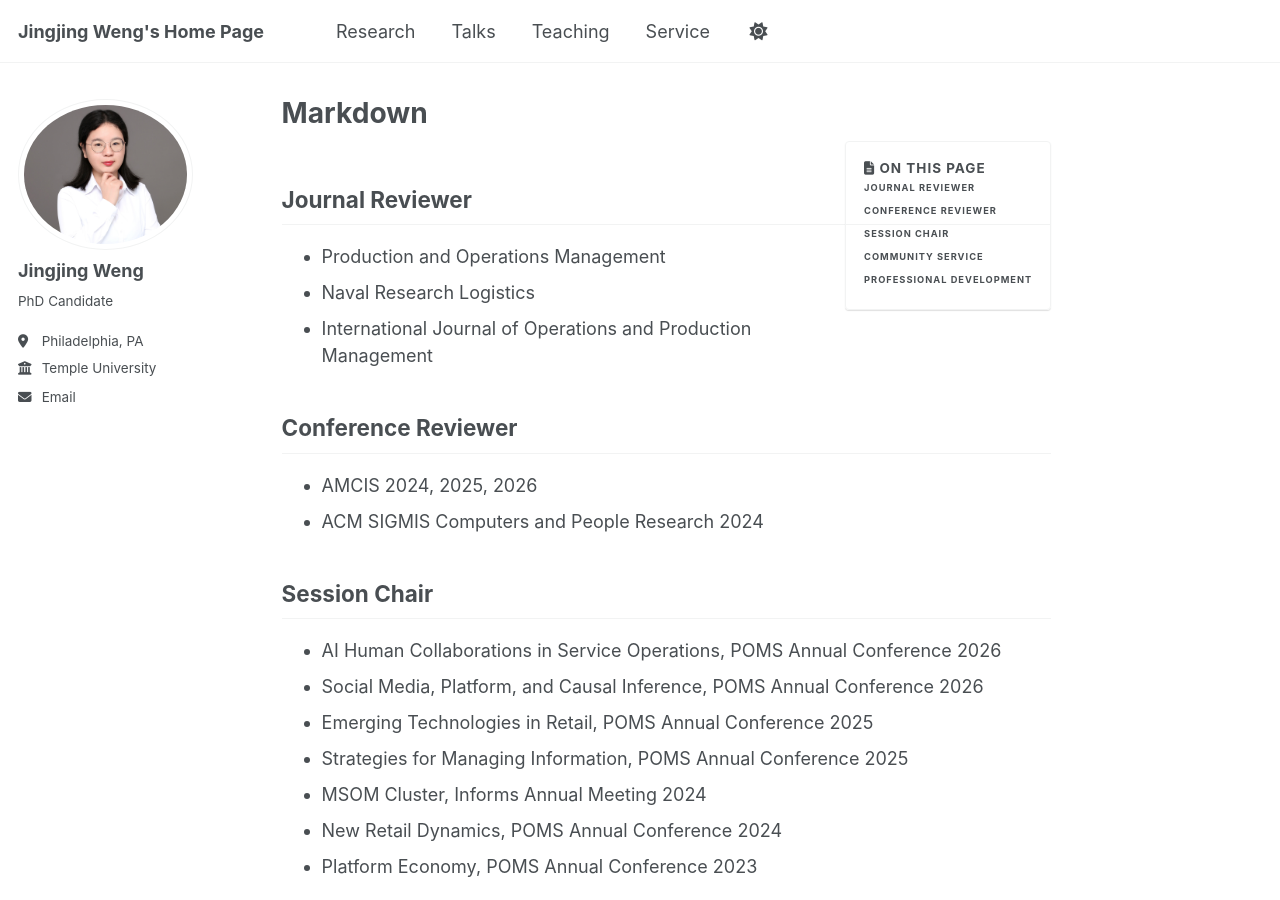
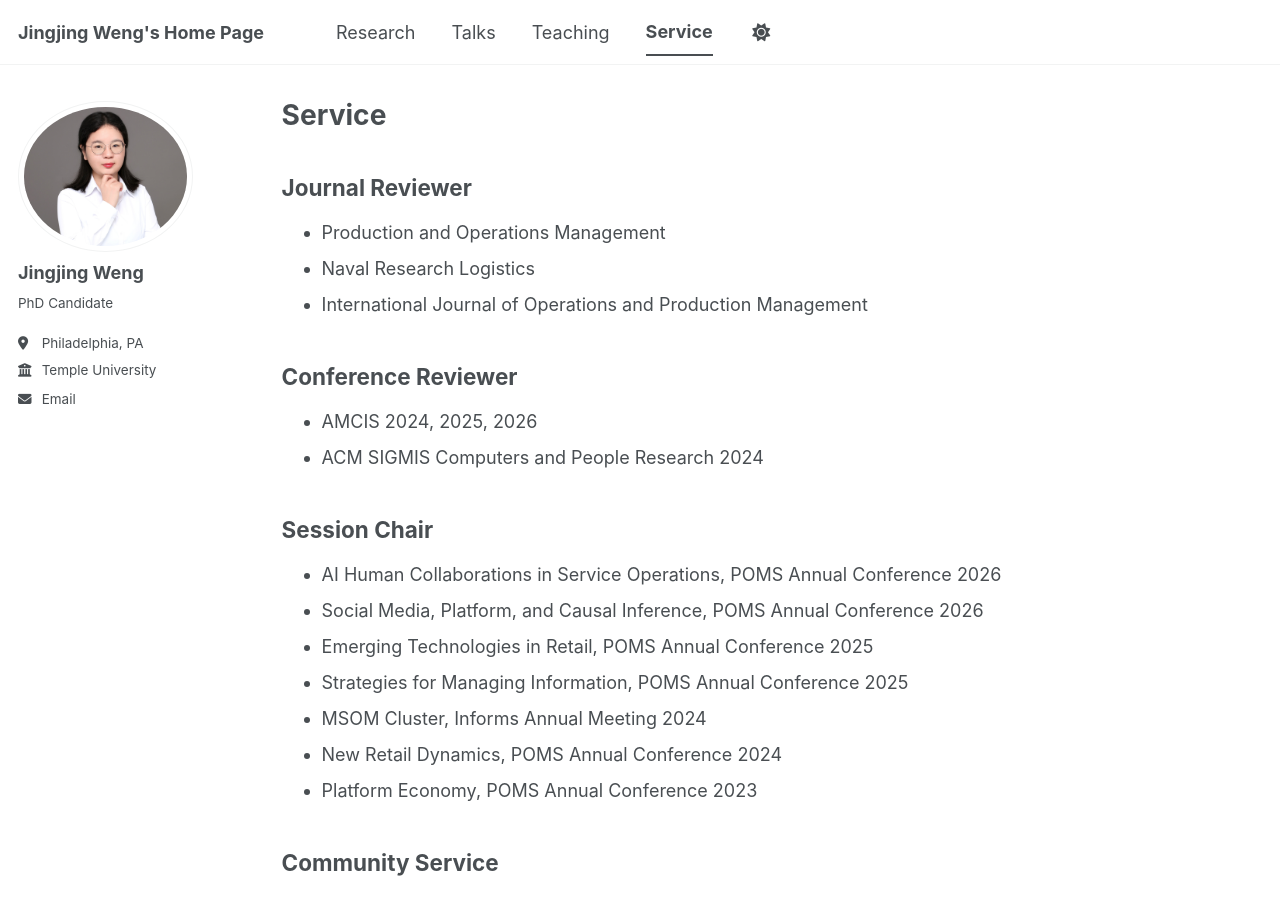
Before and after one commit to JingjingWeng/JingjingWeng.github.io, a Jekyll site: the page built from _pages/service.md, in a window 1280 px wide and 900 px high. Built offline with Jekyll 4.4.1, drawn with Linux system fonts in a browser that asks for light colours; emoji names are drawn with the system emoji font; a script bundle is joined from its source files by our own code; library files that are not in the unit come from our copies.

Commit message:
Update service.md

```diff
--- a/_pages/service.md
+++ b/_pages/service.md
@@ -1,13 +1,11 @@
 ---
-permalink: /markdown/
-title: "Markdown"
+layout: archive
+title: "Service"
+permalink: /service/
 author_profile: true
-redirect_from:
-  - /md/
-  - /markdown.html
 ---
 
-{% include toc %}
+{% include base_path %}
 
 ## Journal Reviewer
 * Production and Operations Management
```
